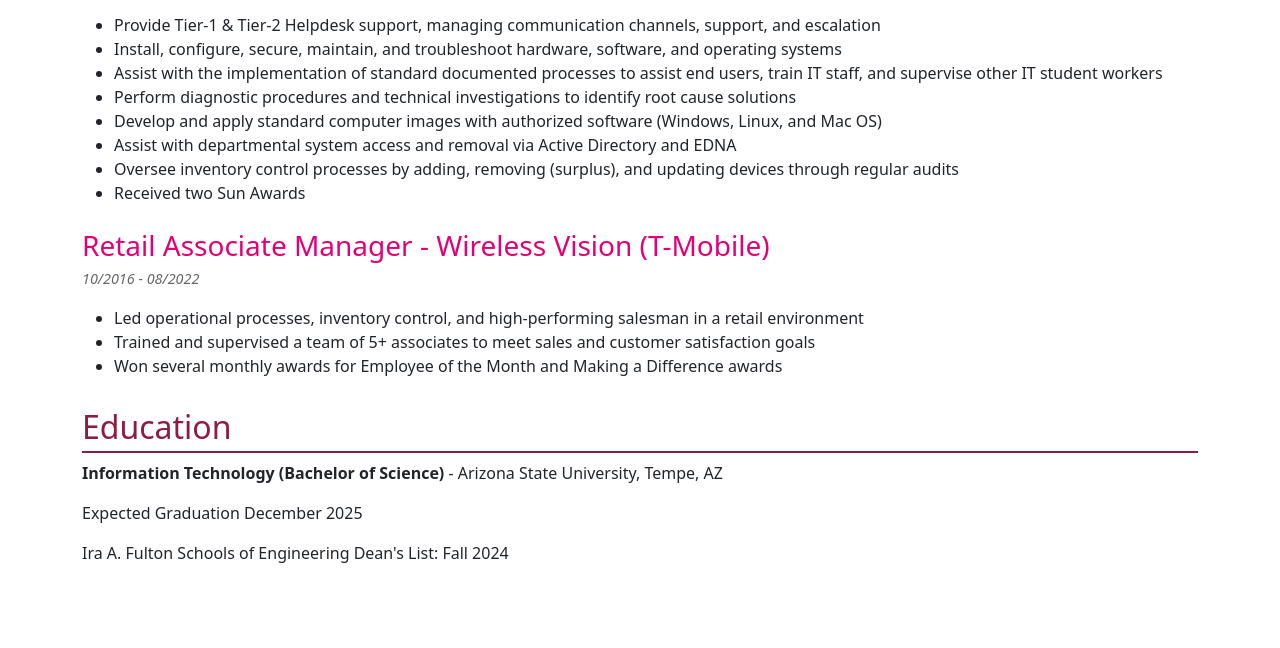
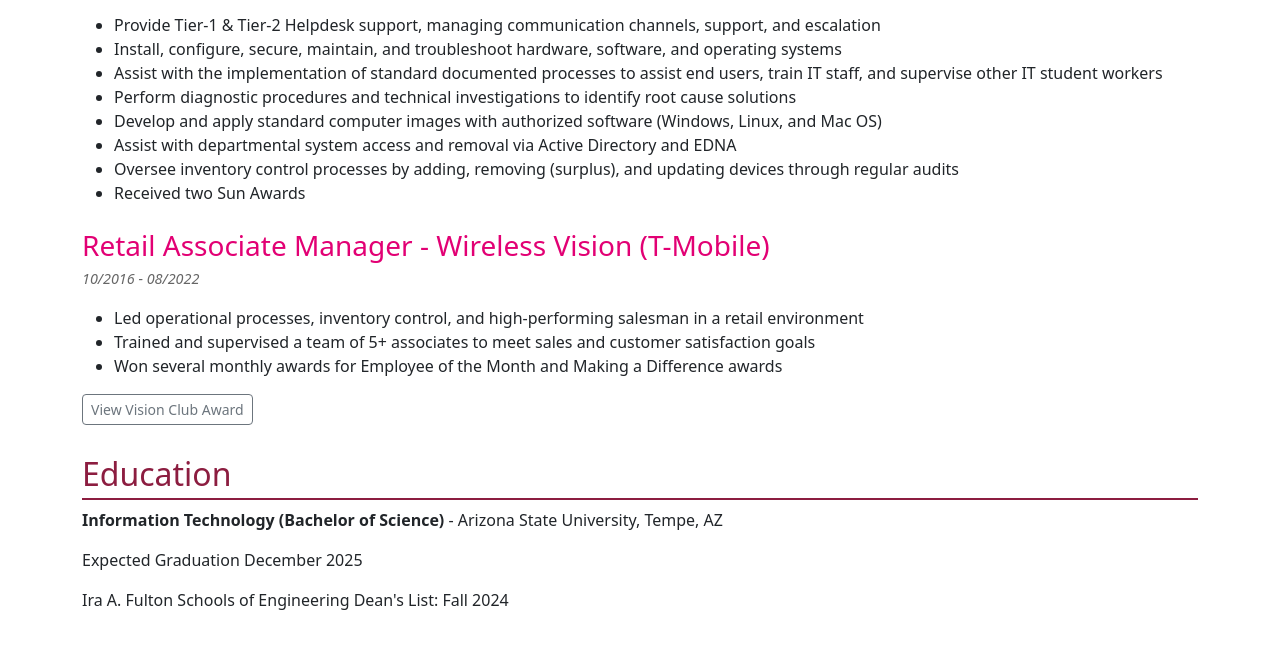
Before and after one commit to d-demumbrum/d-demumbrum.github.io, a plain HTML site: page index.html in a window 1280 px wide. Shown: the part 705-1353 px from the top of the page. Before the commit the page ends 1318 px from the top, so only its background shows below. Drawn offline with nearby package versions, Linux system fonts and the light colour scheme.

Commit message:
test vison club picture
telling the functionality of vision club picture

```diff
--- a/index.html
+++ b/index.html
@@ -153,6 +153,17 @@
                     </li>
                     <li>Won several monthly awards for Employee of the Month and Making a Difference awards</li>
                 </ul>
+                <p>
+                    <button class="btn btn-outline-secondary btn-sm" type="button" data-bs-toggle="collapse"
+                        data-bs-target="#visionClubCollapse" aria-expanded="false" aria-controls="visionClubCollapse">
+                        View Vision Club Award
+                    </button>
+                </p>
+                <div class="collapse" id="visionClubCollapse">
+                    <div class="card card-body">
+                        <img src="project_pictures/VisionClub.png" class="img-fluid" alt="Vision Club Award">
+                    </div>
+                </div>
             </article>
         </section>
 
```
Also changed, not shown: media.html (+2 -2 lines), project_pictures/VisionClub.png (added).
